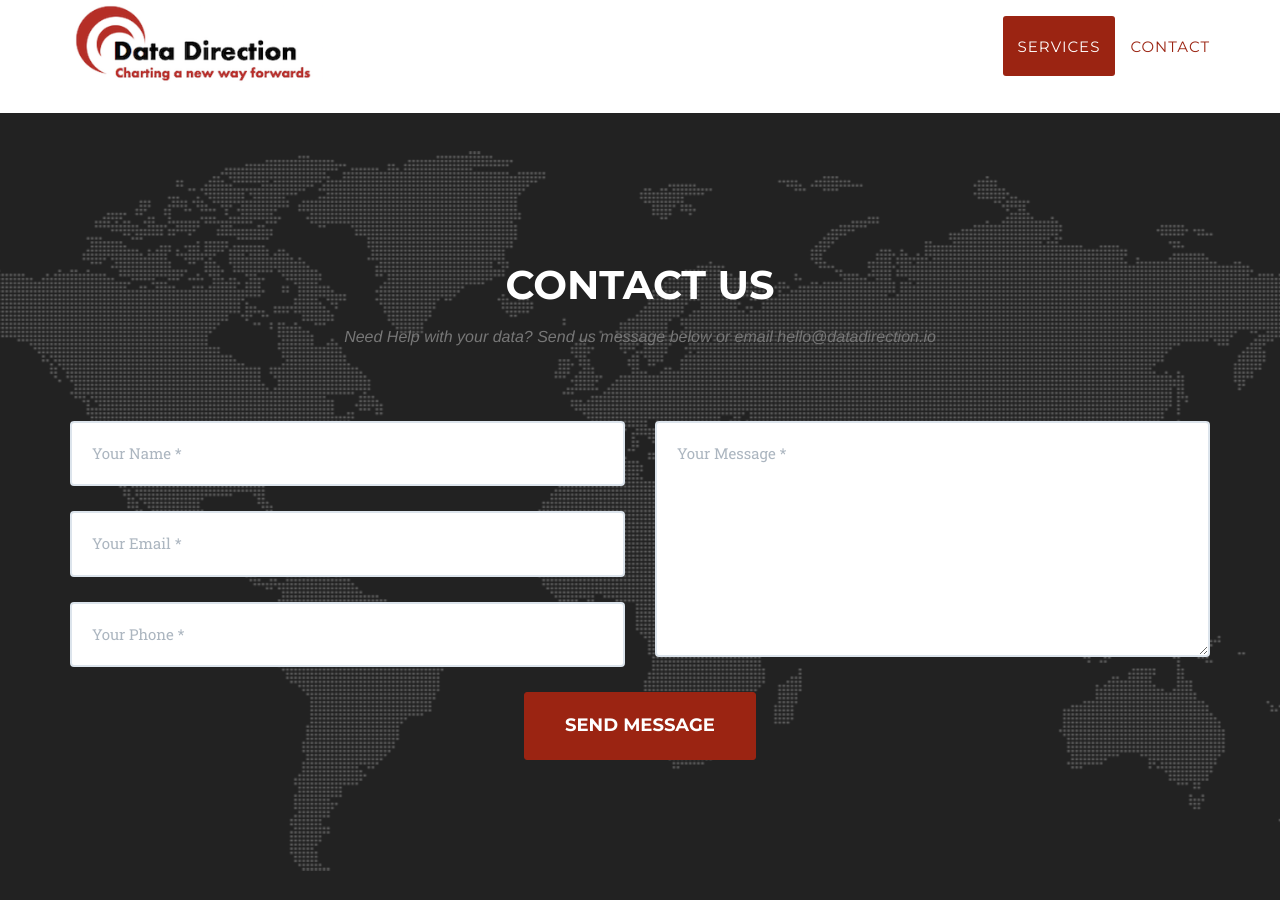
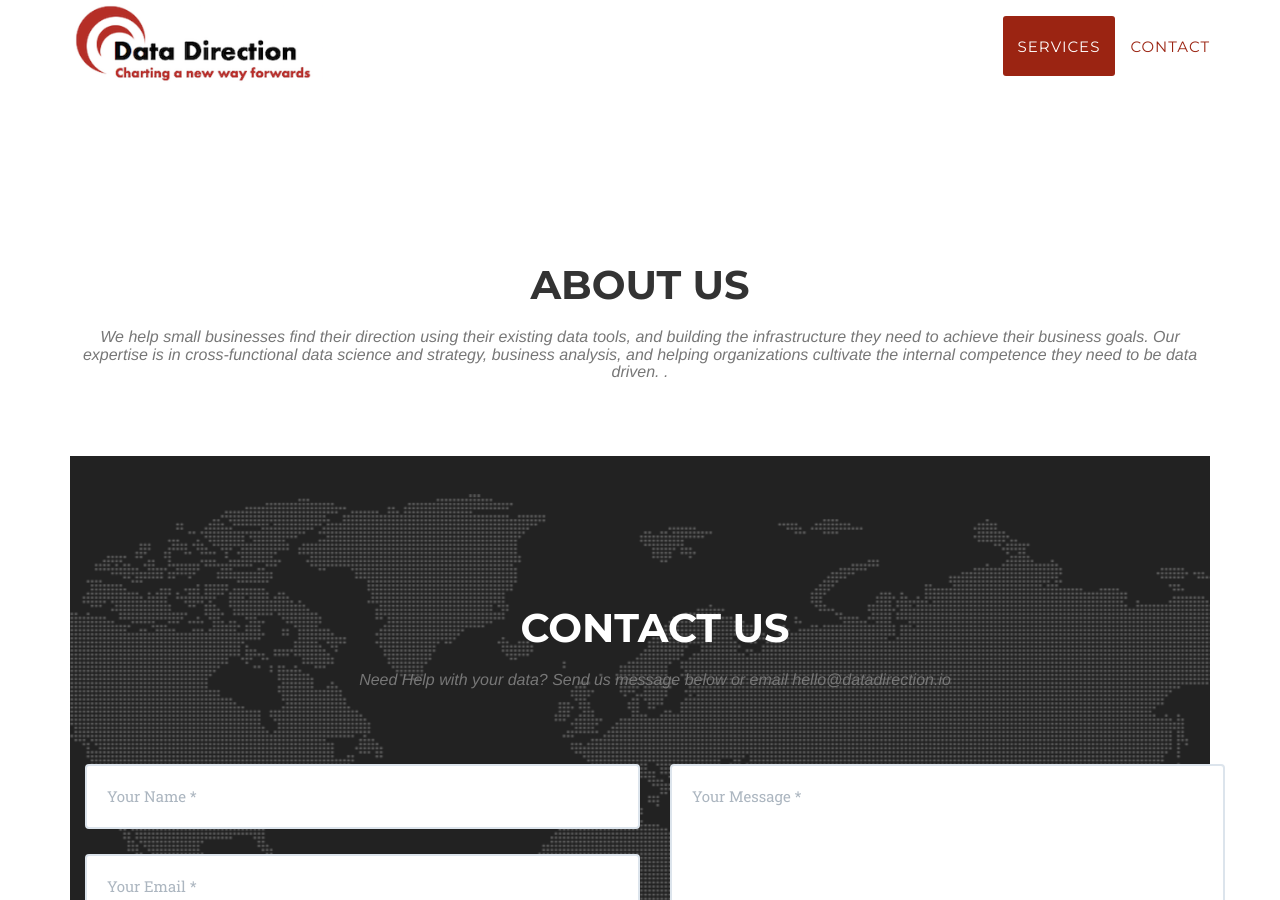
Before and after one commit to mespina1/datadirection.github.io, a Jekyll site: the page built from index.markdown, in a window 1280 px wide and 900 px high, scrolled down 1357 px. Built offline with Jekyll 4.4.1, drawn with Linux system fonts in a browser that asks for light colours; some web fonts are replaced.

Commit message:
Update about.html

```diff
--- a/_includes/about.html
+++ b/_includes/about.html
@@ -1,11 +1,12 @@
-<!-- About Section
+<!-- About Section-->
     <section id="about">
         <div class="container">
             <div class="row">
                 <div class="col-lg-12 text-center">
-                    <h2 class="section-heading">About</h2>
-                    <h3 class="section-subheading text-muted">Lorem ipsum dolor sit amet consectetur.</h3>
-                </div>
+                    <h2 class="section-heading">About Us</h2>
+                    <h3 class="section-subheading text-muted">We help small businesses find their direction using their existing data tools, and building the infrastructure they need to achieve their business goals.  Our expertise is in cross-functional data science and strategy, business analysis, and helping organizations cultivate the internal competence they need to be data driven.
+.</h3>
+<!--                </div>
             </div>
             <div class="row">
                 <div class="col-lg-12">
```
